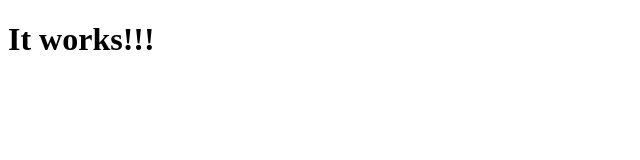
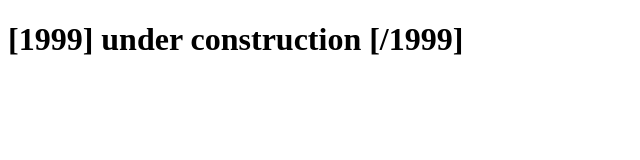
Before and after one commit to mayconmesquita/mayconmesquita.com, a plain HTML site: page index.html in a window 1280 px wide. Shown: the whole page, without its empty margins (0-640 px from the left). Drawn offline with Linux system fonts and the light colour scheme.

Commit message:
Update index.html

```diff
--- a/index.html
+++ b/index.html
@@ -4,6 +4,6 @@
 	<title>mayconmesquita.github.io</title>
 </head>
 <body>
-	<h1>It works!!!</h1>
+	<h1>[1999] under construction [/1999]</h1>
 </body>
 </html>
```
